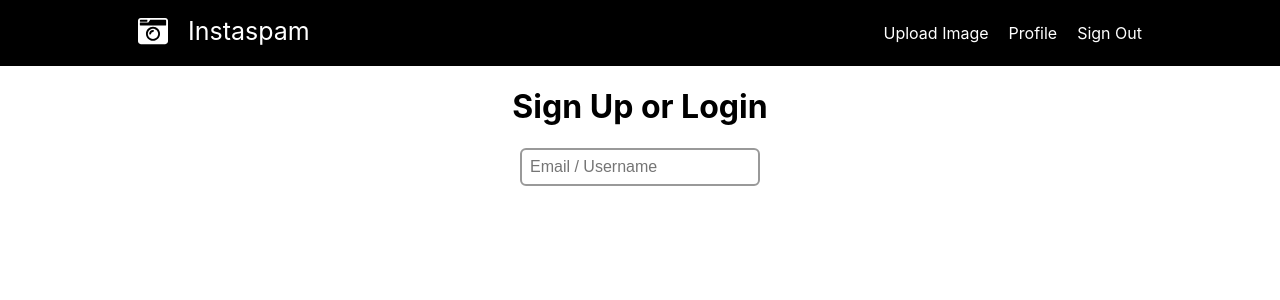
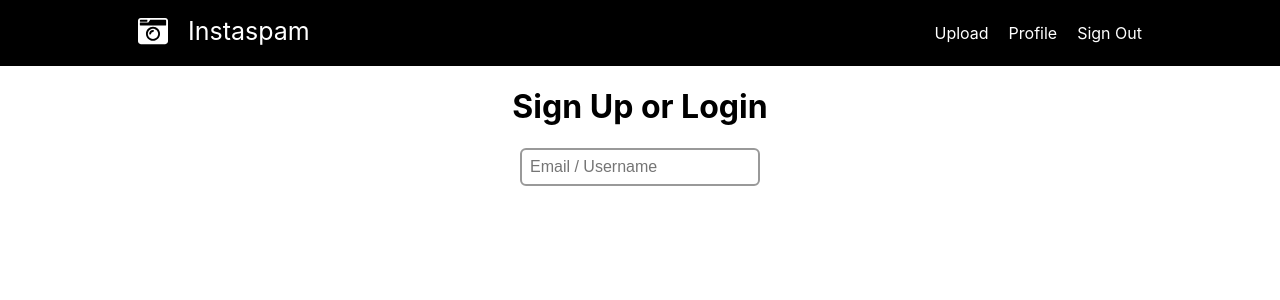
Before and after one commit to Ne0nWinds/InstaBoi.exe, a React (Create React App) app in the folder file_upload/: page /Login in a window 1280 px wide. Shown: the top 300 px of the page. Built offline with nearby package versions, Linux system fonts and the light colour scheme; the HTML template or start-up script is replaced by a standard one.

Commit message:
Got rid of a span

```diff
--- a/file_upload/src/App.css
+++ b/file_upload/src/App.css
@@ -26,9 +26,6 @@ nav ul div li * {
 	text-decoration: none;
 	margin-right: 10px;
 	margin-left: 10px;
-}
-nav ul div li span {
-	margin: 0;
 }
 li.logo {
 	font-size: 25px;
@@ -103,7 +100,4 @@ img:not([src='']) {
 	nav ul div li * {
 		margin: 0;
 	}
-	#upload-image {
-		display: none;
-	}
 }
--- a/file_upload/src/App.js
+++ b/file_upload/src/App.js
@@ -16,7 +16,7 @@ const NavBar = () =>
 				<li className="logo"><Link to='/'>Instaspam</Link></li>
 			</div>
 			<div>
-				<li><Link to='/upload'>Upload<span id="upload-image"> Image</span></Link></li>
+				<li><Link to='/upload'>Upload</Link></li>
 				<li><Link to='/profile'>Profile</Link></li>
 				<li><Link to='/logout'>Sign Out</Link></li>
 			</div>
```
